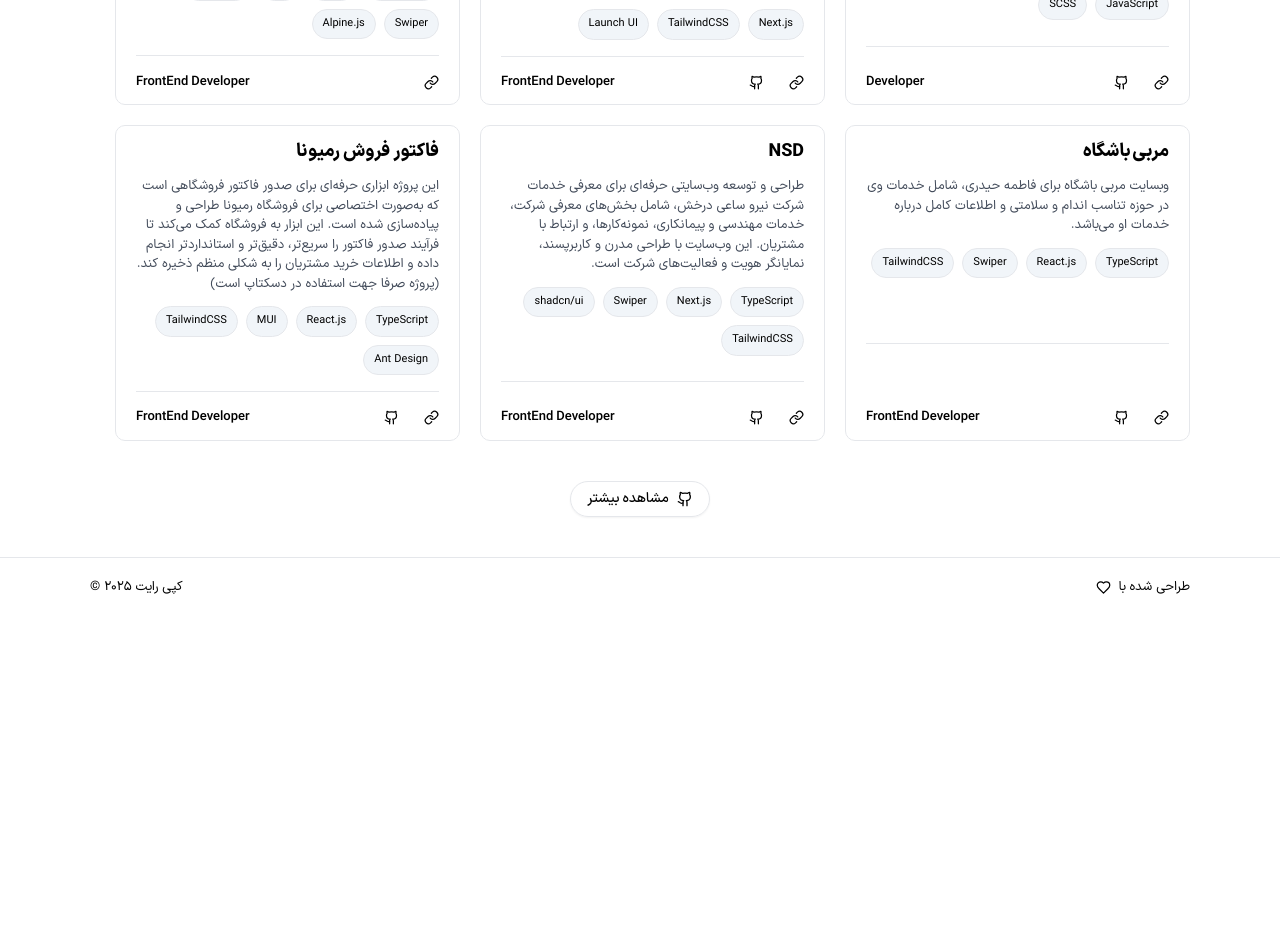
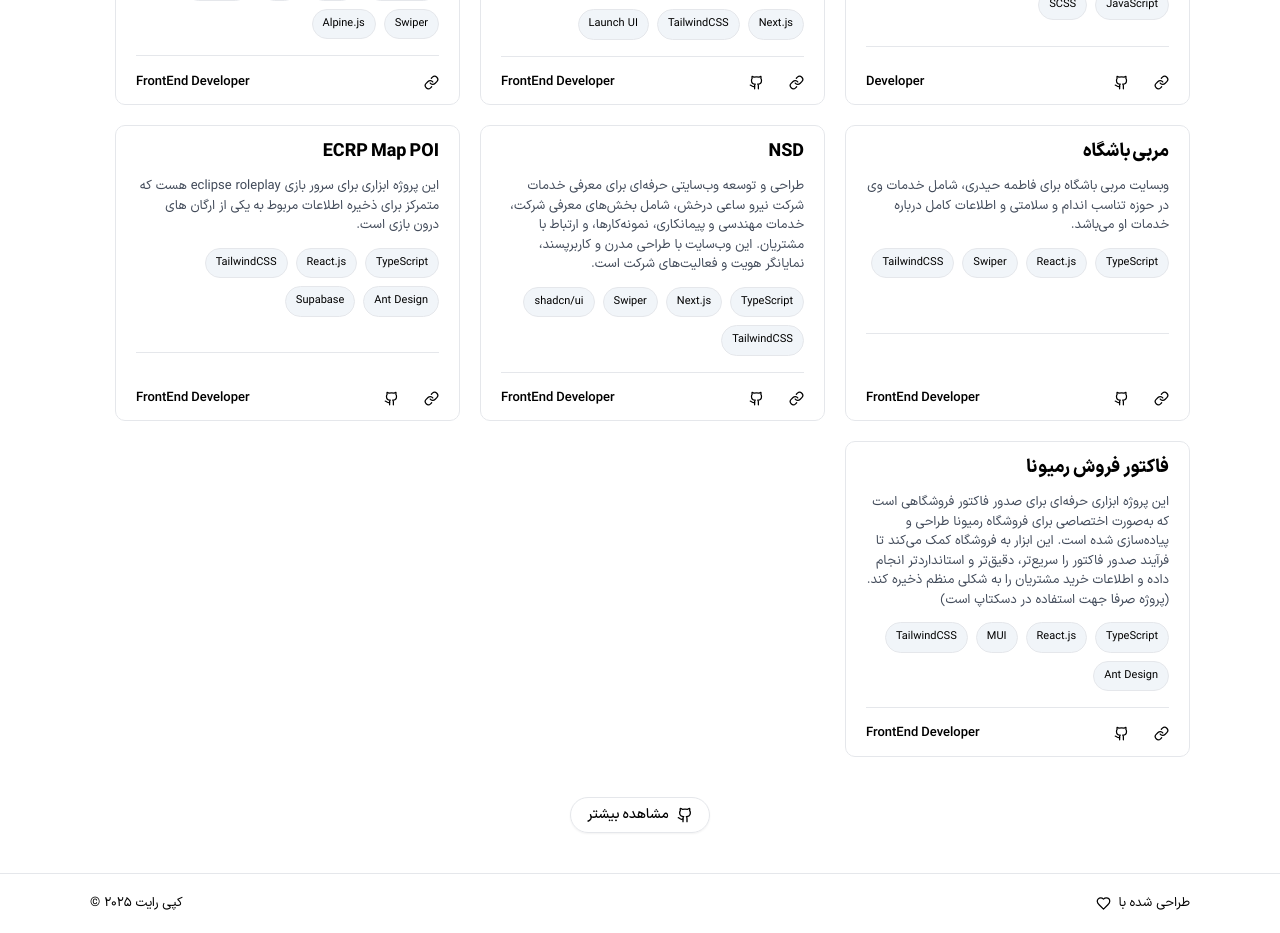
Before and after one commit to dofxo/dofxo.ir, a React (Vite) app: page / in a window 1280 px wide. Shown: the part 1400-2333 px from the top of the page. Before the commit the page ends 2017 px from the top, so only its background shows below. Built offline with nearby package versions, Linux system fonts and the light colour scheme; no server answers.

Commit message:
feat: add new project

```diff
--- a/src/data/projects.ts
+++ b/src/data/projects.ts
@@ -72,6 +72,21 @@ export const projects: projectsType = [
 	},
 	{
 		title: {
+			fa: "ECRP Map POI",
+			en: "ECRP Map POI",
+		},
+		websiteLink: "https://dofxo.github.io/ecrp-map-poi/",
+		sourceCode: "https://github.com/dofxo/ecrp-map-poi",
+		role: "FrontEnd Developer",
+		description: {
+			fa: `این پروژه ابزاری برای سرور بازی eclipse roleplay هست که متمرکز برای ذخیره اطلاعات مربوط به یکی از ارگان های درون بازی است.`,
+			en: `This project is a tool for the Eclipse Roleplay game server, focused on storing data related to one of the in-game organizations.
+`,
+		},
+		skills: ["TypeScript", "React.js", "TailwindCSS", "Ant Design", "Supabase"],
+	},
+	{
+		title: {
 			fa: "فاکتور فروش رمیونا",
 			en: "Remiona Invoice",
 		},
```
Lines whose indentation alone changed are shown as unchanged.
